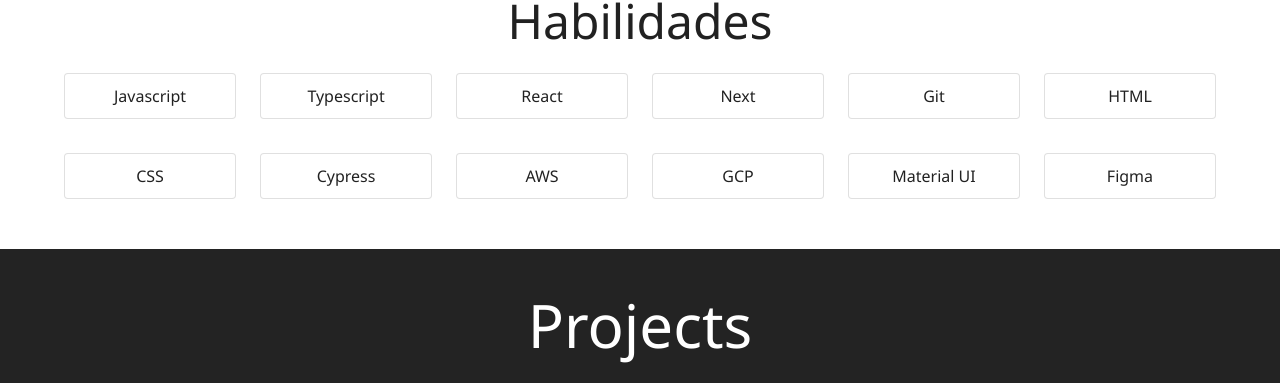
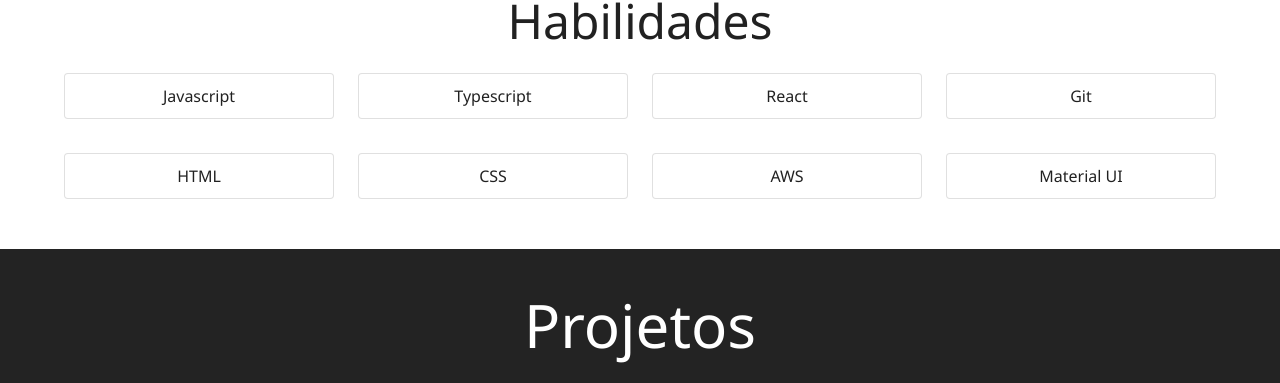
Before and after one commit to arielvasconcelosgoncalves/my-portifolio, a React (Vite) app: page / in a window 1280 px wide. Shown: the part 1425-1808 px from the top of the page. Built offline with nearby package versions, Linux system fonts and the light colour scheme.

Commit message:
update: atualizado link para email e download de curriculo

```diff
--- a/src/pages/Home/sections/About/About.tsx
+++ b/src/pages/Home/sections/About/About.tsx
@@ -15,7 +15,7 @@
     }));
 
     const skillsSet = [
-        "Javascript", "Typescript", "React", "Next", "Git", "HTML", "CSS", "Cypress", "AWS", "GCP", "Material UI", "Figma"
+        "Javascript", "Typescript", "React", "Git", "HTML", "CSS", "AWS", "Material UI"
     ]
 
     return (
@@ -77,7 +77,7 @@
                 <Box mb={5}>
                     <Grid container spacing={3} justifyContent="center">
                         {skillsSet.map((skill, index) => (
-                            <Grid key={index} size={{xs:5, sm:4, md:2, lg:2}}>
+                            <Grid key={index} size={{xs:8, sm:6, md:3, lg:3}}>
                                 <StyledCard variant="outlined">
                                     {skill}
                                 </StyledCard>
--- a/src/pages/Home/sections/Hero/Hero.tsx
+++ b/src/pages/Home/sections/Hero/Hero.tsx
@@ -4,7 +4,7 @@
 import EmailIcon from '@mui/icons-material/Email';
 import StyledButton from "../../../../components/StyledButton/StyledButton";
 import { AnimatedBackground } from "../../../../components/AnimatedBackground/AnimatedBackground";
-
+import curriculo from "../../../../assets/pdfs/ariel_de_vasconcelos_goncalves.pdf"
 
 const Hero = () =>{
 
@@ -44,20 +44,25 @@
                 </Grid>
                 <Grid container display="flex" justifyContent="end" spacing={3} pt={3}>
                     <Grid size={{ xs: 12, sm: 4 }} display="flex" justifyContent="center">
+                        <a href={curriculo} download style={{ textDecoration: "none", width: "100%", display: "flex", justifyContent: "center", }}>
                         <StyledButton onClick={() => console.log("download")}>
                             <FileDownloadIcon/>
                             <Typography>
                             Baixar Currículo
                             </Typography>
                         </StyledButton>
+                        </a>
+
                     </Grid>
                     <Grid size={{ xs: 12, sm: 4 }} display="flex" justifyContent="center">
+                        <a href={"mailto:ariel.goncalves@sou.unifeob.edu.br"} style={{ textDecoration: "none", width: "100%", display: "flex", justifyContent: "center", }}>
                         <StyledButton onClick={() => console.log("Contact")}>
                             <EmailIcon/>
                             <Typography>
                             Me Contate
                             </Typography>
                         </StyledButton>
+                        </a>
                     </Grid>
                 </Grid>
             </Container>
--- a/src/pages/Home/sections/Projects/Projects.tsx
+++ b/src/pages/Home/sections/Projects/Projects.tsx
@@ -52,7 +52,7 @@
         <StyledExperience>
             <Container maxWidth="lg">
                 <Box id="projects" pt={5} pb={3}>
-                    <Typography variant="h2" textAlign="center" color="primary.contrastText">Projects</Typography>
+                    <Typography variant="h2" textAlign="center" color="primary.contrastText">Projetos</Typography>
                 </Box>
                 <Grid container spacing={5} pb={3}>
                     {projects.map((project: ProjectCardProps, index: number) => (
```
Also changed, not shown: 1 other file (tests, documents, lock files or other folders).
